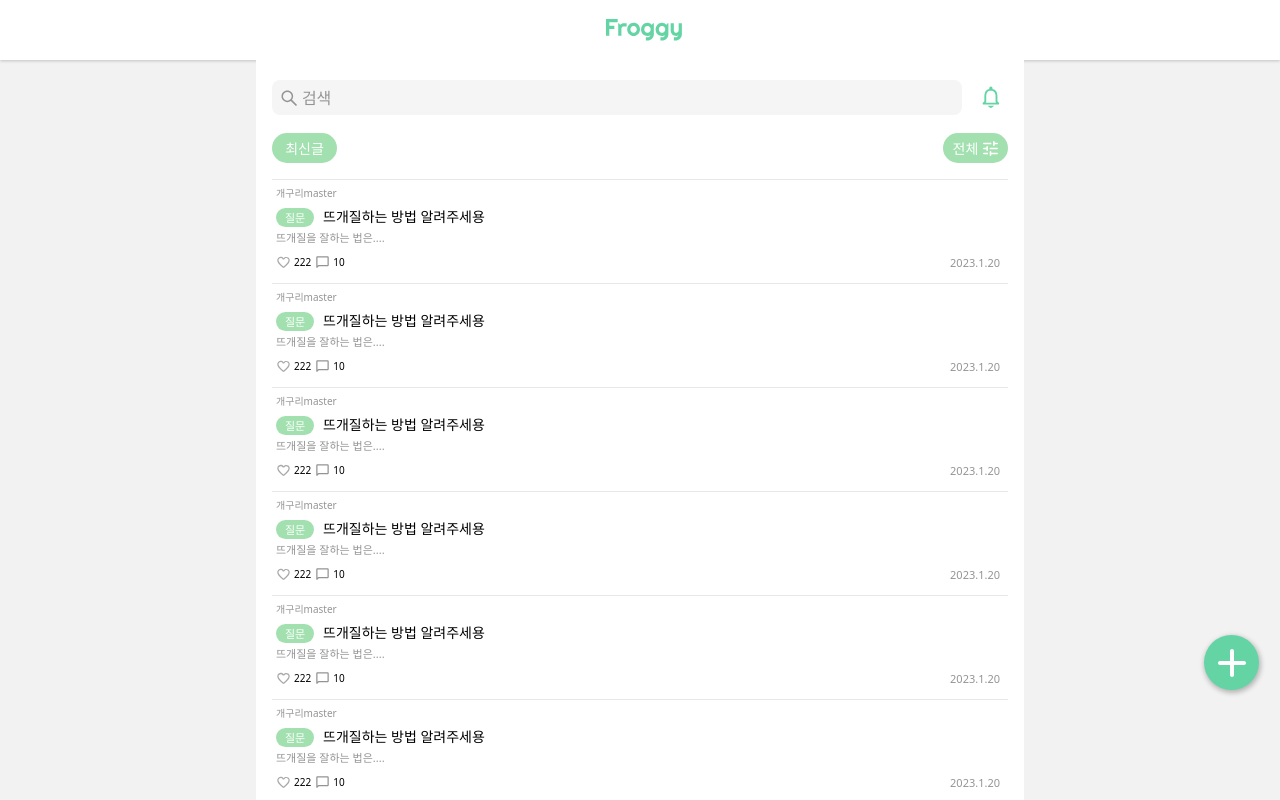
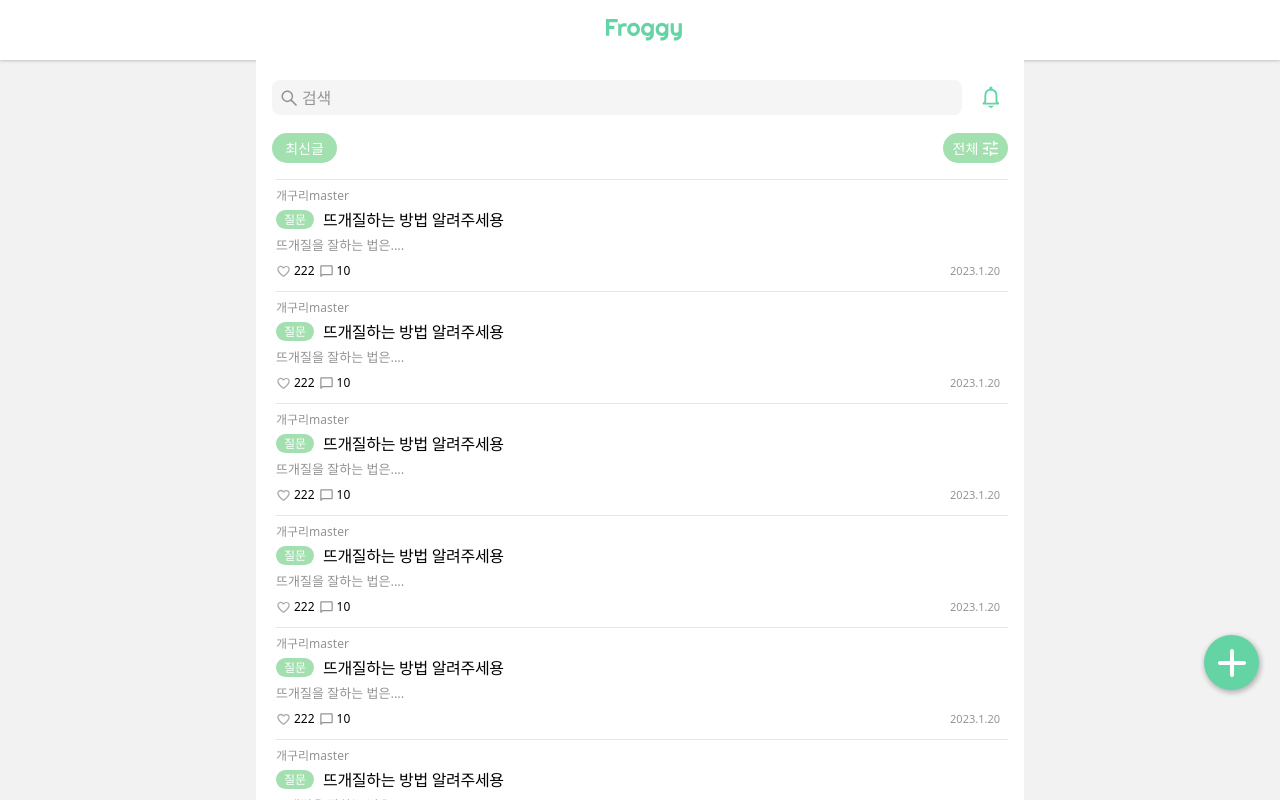
Before and after one commit to froggy-reboot/froggy-front, a React (Create React App) app: page /board in a window 1280 px wide. Built offline with nearby package versions, Linux system fonts and the light colour scheme.

Commit message:
Design : 게시판 메인 페이지 폰트 사이즈 재조정

```diff
--- a/src/components/board/PostList.tsx
+++ b/src/components/board/PostList.tsx
@@ -78,36 +78,34 @@ const Dummy = [
 
 export default function PostList() {
   return (
-    <ul>
+    <ul className="flex flex-col gap-[0.7rem]">
       {Dummy.map((post) => (
-        <>
+        <li key={post.post_id} className="pl-[0.4rem]">
           <hr className="border-black-30" />
-          <li key={post.post_id} className="mb-[0.7rem] h-[9rem] pl-[0.4rem]">
-            <p className="mt-[0.6rem] text-BoardSub font-medium text-black-50">
+          <p className="mt-[0.7rem] text-[12px] font-medium text-black-50">
             {post.author}
           </p>
-            <div className="mt-[0.5rem]">
-              <span className="mini_btn inline-block h-[1.9rem] w-[3.8rem] text-center text-Board leading-[1.9rem]">
+          <div className="mt-[0.5rem] flex">
+            <span className="mini_btn inline-block h-[1.9rem] w-[3.8rem] text-center text-[12px] leading-[1.9rem]">
               {post.type}
             </span>
-              <p className="ml-[0.9rem] inline-block text-Tag">{post.title}</p>
+            <p className="ml-[0.9rem] inline-block text-Body font-medium">
+              {post.title}
+            </p>
           </div>
-            <p className="mt-[0.3rem] text-Board text-black-50">
+          <p className="mt-[0.5rem] text-Caption font-normal text-black-50">
             {post.preview}
           </p>
-            <div className="mt-[0.8rem] flex justify-between">
+          <div className="mt-[0.7rem] mb-[0.4rem] flex items-center justify-between text-[12px]">
             <div>
               <LikeIcon className="mr-[0.3rem] inline-block h-[1.5rem] w-[1.5rem] fill-black-50" />
               <span>{post.likeCount}</span>
               <ChatIcon className="mr-[0.3rem] ml-[0.4rem] inline-block h-[1.5rem] w-[1.5rem] fill-black-50" />
               <span>{post.commentCount}</span>
             </div>
-              <p className="pr-[0.8rem] text-Board text-black-50">
-                {post.date}
-              </p>
+            <p className="pr-[0.8rem] text-Board text-black-50">{post.date}</p>
           </div>
         </li>
-        </>
       ))}
     </ul>
   );
```
Lines whose indentation alone changed are shown as unchanged.
